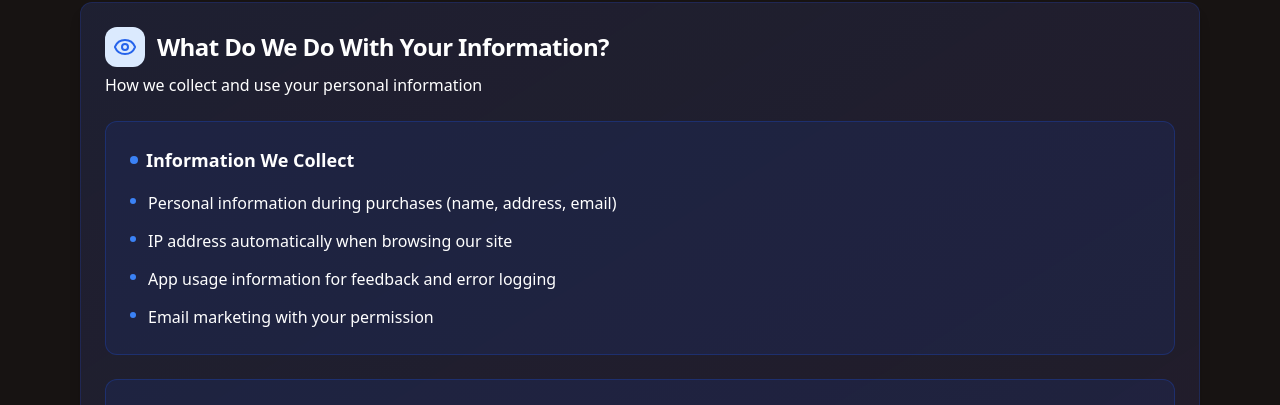
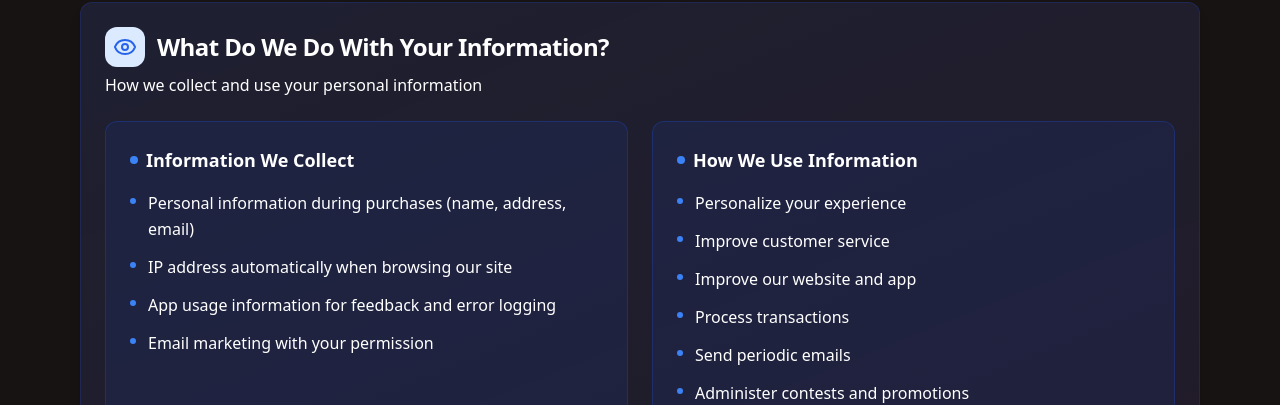
Before and after one commit to BWJ2310/airturn-mav-online-hub, a React (Vite) app: page /privacy in a window 1280 px wide. Shown: the part 392-797 px from the top of the page. Built offline with nearby package versions, Linux system fonts and the light colour scheme.

Commit message:
Align blocks horizontally

```diff
--- a/src/pages/Privacy.tsx
+++ b/src/pages/Privacy.tsx
@@ -45,7 +45,7 @@ const Privacy = () => {
                 </CardTitle>
                 <p className="text-white mt-2">How we collect and use your personal information</p>
               </CardHeader>
-              <CardContent className="space-y-6">
+              <CardContent className="grid md:grid-cols-2 gap-6">
                 <div className="bg-blue-900/20 p-6 rounded-lg border border-blue-700/30">
                   <h3 className="font-bold text-lg mb-4 text-white flex items-center gap-2">
                     <div className="w-2 h-2 bg-blue-500 rounded-full"></div>
```
